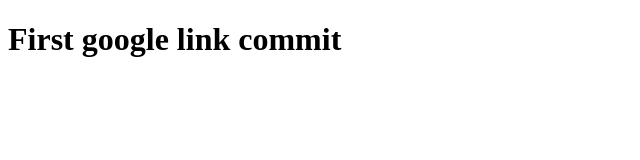
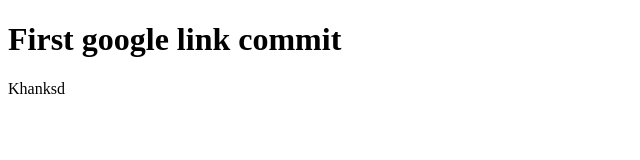
Before and after one commit to Diketsosetho16/Pfuna-Ecom, a website: page index.html in a window 1280 px wide. Shown: the full height of the page, 0-640 px from the left. Drawn offline with Linux system fonts and the light colour scheme.

Commit message:
i have added paragra

```diff
--- a/index.html
+++ b/index.html
@@ -8,5 +8,6 @@
 </head>
 <body>
     <h1>First google link commit</h1>
+    <p>Khanksd</p>
 </body>
 </html>
```
